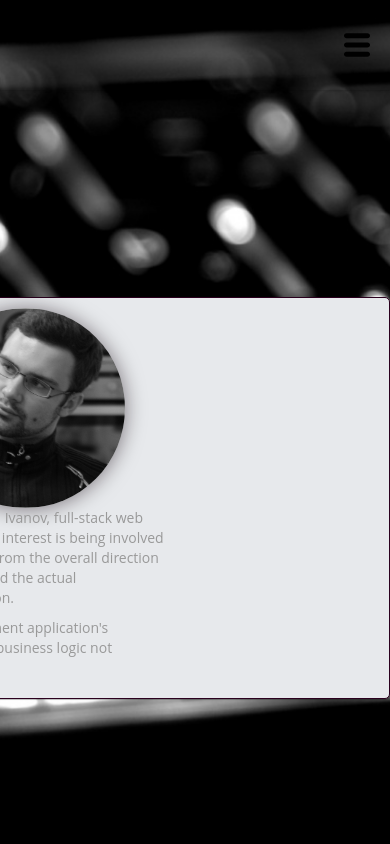
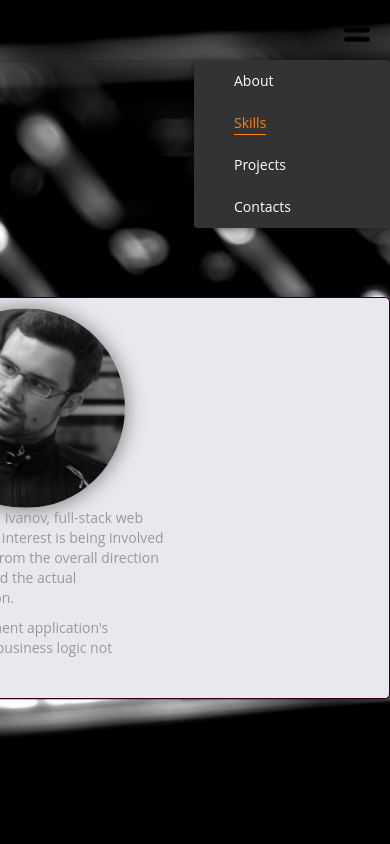
Before and after one commit to Buggytheclown/crossroad-resume, a website: page src/app/html/index.html in a window 390 px wide. Both pictures are taken after a click on the picture 357 px from the left and 45 px from the top of the page. Shown: the top 844 px of the page. Drawn offline with nearby package versions, Linux system fonts and the light colour scheme; files that its build step writes are made by us from their sources; files whose address does not match are found by name.

Commit message:
header mobile

```diff
--- a/gulpfile.js
+++ b/gulpfile.js
@@ -110,7 +110,8 @@ gulp.task('serve', [BUILD, WATCH], function () {
             baseDir: DIST_DIR
         },
         ui: false,
-        startPath: BROWSER_OPEN_FILE
+        startPath: BROWSER_OPEN_FILE,
+        notify: false
 
     });
 });
--- a/src/app/css/component/about.scss
+++ b/src/app/css/component/about.scss
@@ -7,6 +7,7 @@
   background-position: center center;
   width: 100%;
   height: 100vh;
+  background-attachment: fixed;
 }
 
 .about-info {
--- a/src/app/css/component/header.scss
+++ b/src/app/css/component/header.scss
@@ -28,7 +28,7 @@
       padding: 35px 0;
     }
     @include respond-to('sm_max') {
-      padding: 32px 0;
+      padding: 17px 0;
     }
 
     & .b-navigation-mobile__menu-button {
@@ -43,10 +43,38 @@
 }
 
 .b-navigation {
+
+  @include respond-to('sm_max') {
+    &--hidemobile {
+      right: -200px;
+      transition: all 0.5s ease-in;
+    }
+    transition: all 0.5s ease-out;
+    position: absolute;
+    top: 60px;
+    right: 0;
+    background-color: rgb(51, 51, 51);
+    border-radius: .25em;
+    box-shadow: 0 2px 8px rgba(0, 0, 0, .6);
+    line-height: 3em;
+    width: 196px;
+
+    &__item {
+      &[data-active=true] a {
+        color: $link-color__secondary;
+        border-bottom: 1px solid $link-color__secondary;
+      }
+
+      & a {
+        color: #fff;
+        padding-bottom: 2px;
+        transition: color 0.3s ease-in;
+      }
+    }
+  }
+
+  @include respond-to('sm') {
     text-align: center;
-  @include respond-to('sm_max') {
-    display: none !important;
-  }
     &__item {
       display: inline-block;
       font-weight: 700;
@@ -75,6 +103,7 @@
       }
     }
   }
+}
 
 .b-navigation-mobile {
   @include respond-to('sm') {
--- a/src/app/html/index.html
+++ b/src/app/html/index.html
@@ -14,7 +14,7 @@
 
 <nav class="b-header b-header--embedded">
     <div class="b-header__item">
-        <ul class="b-navigation">
+        <ul class="b-navigation b-navigation--hidemobile">
             <li class="b-navigation__item" data-active="true" data-scrollto="#about">
                 <a href="#"><span>About</span></a>
             </li>
--- a/src/app/js/index.js
+++ b/src/app/js/index.js
@@ -58,14 +58,38 @@
     }
 
     function addHeaderLinkEvents() {
+        var HIDE_MOBILE_MENU_CLS = 'b-navigation--hidemobile';
+
+        listenForToggleMenu();
+        clickOutside();
+        listenForElementClick();
+
+        function clickOutside() {
+            $(document).click(function (e) {
+                var target = e.target;
+                if ($(target).parents('.b-navigation-mobile').length === 0 && !$(target).is('.b-navigation')) {
+                    $('.b-navigation').addClass(HIDE_MOBILE_MENU_CLS);
+                }
+            });
+        }
+
+        function listenForToggleMenu() {
+            $('.b-navigation-mobile__menu-button').on('click', function () {
+                $('.b-navigation').toggleClass(HIDE_MOBILE_MENU_CLS)
+            });
+        }
+
+        function listenForElementClick() {
             $('.b-navigation__item').on('click', function (e) {
                 e.preventDefault();
+                $('.b-navigation').addClass(HIDE_MOBILE_MENU_CLS);
                 var targetEl = $(this).attr('data-scrollto');
 
                 $('html, body').animate({
                     scrollTop: $(targetEl).offset().top - 70
                 }, 1000);
             })
+        }
     }
 
     function addSectionChangelisteners() {
```
Lines whose indentation alone changed are shown as unchanged.
